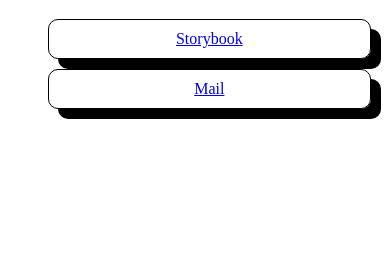
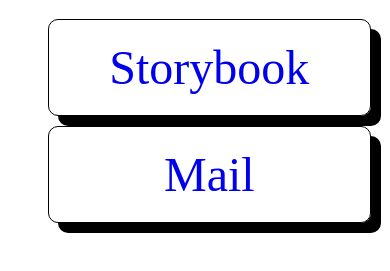
Before and after one commit to mwfh/webC, a plain HTML site: page docs/index.html in a window 390 px wide. Shown: the part 61-332 px from the top of the page. Drawn offline with Linux system fonts and the light colour scheme.

Commit message:
MainMenu4

```diff
--- a/docs/style.css
+++ b/docs/style.css
@@ -2,7 +2,7 @@
 	list-style: none;
 	border-radius: 10px;
 	box-shadow: 10px 10px 0px 0px black;
-
+	text-decoration: none;
 	padding: 10px;
 	border:solid 1px black;
 	min-width: 20px;
@@ -12,6 +12,10 @@
 
 }
 
+a {
+	text-decoration: none;
+}
+
 @media only screen and (max-width: 1200px) {
 
   li {
@@ -19,11 +23,16 @@
 	border-radius: 10px;
 	box-shadow: 10px 10px 0px 0px black;
 
+	font-size: 3rem;
 	padding: 10px;
+	padding-top: 20px;
+	padding-bottom: 20px;
 	border:solid 1px black;
 	min-width: 90%;
 	max-width: 90%;
 	margin-bottom: 10px;
 	text-align: center;
+
 }
+
 }
```
